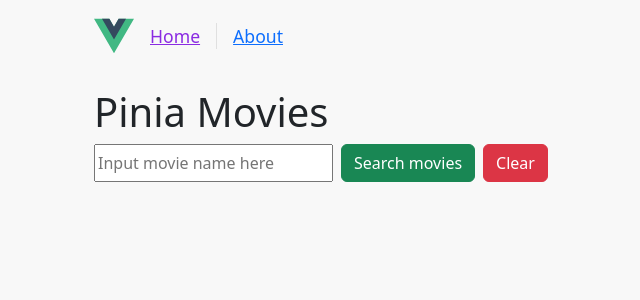
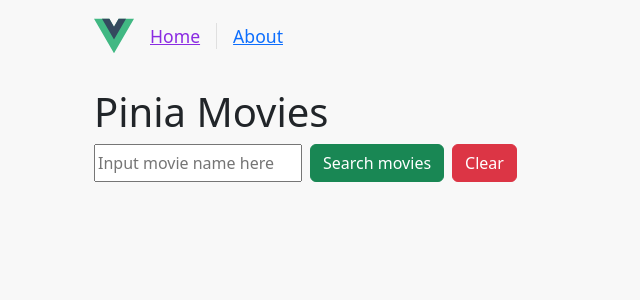
Before and after one commit to BabyLizzy-FunTime-Lab/vue-movies, a Vue app: page / in a window 1280 px wide. Shown: the top 300 px of the page, without its empty margins (118-758 px from the left). Built offline with nearby package versions, Linux system fonts and the light colour scheme.

Commit message:
Fixed a style problem in the search bar

```diff
--- a/src/views/HomeView.vue
+++ b/src/views/HomeView.vue
@@ -37,8 +37,10 @@ export default {
     <div class="wrapper search--controls">
       <input @keyup.enter="searchMovieDefault(searchTitle)" type="text"
              v-model="searchTitle" placeholder="Input movie name here">
-      <button @click="searchMovieDefault(searchTitle)" class="btn btn-success">Search movies</button>
-      <button @click="clearResults()" class="btn btn-danger">Clear</button>
+      <div class="search--controls__buttons">
+        <button @click="searchMovieDefault(searchTitle)" class="btn btn-success">Search movies</button>
+        <button @click="clearResults()" class="btn btn-danger">Clear</button>
+      </div>
     </div>
     <loading-indicator v-if="!store.getLoading"/>
     <error-message v-else-if="store.getError" :error="store.getError"/>
@@ -59,11 +61,26 @@ export default {
   </div>
 </template>
 
-<style scoped>
+<style scoped lang="scss">
 .search--controls {
   display: flex;
+  flex-wrap: wrap;
   column-gap: .5em;
+  row-gap: .5em;
   margin-bottom: 1em;
+  input {
+    width: 13em;
+  }
+  .search--controls__buttons {
+    display: flex;
+    column-gap: .5em;
+    width: 13em;
+  }
+}
+@media (max-width: 450px) {
+  .search--controls__buttons {
+    justify-content: space-between;
+  }
 }
 .movie--list {
   margin-top: 1em;
```
